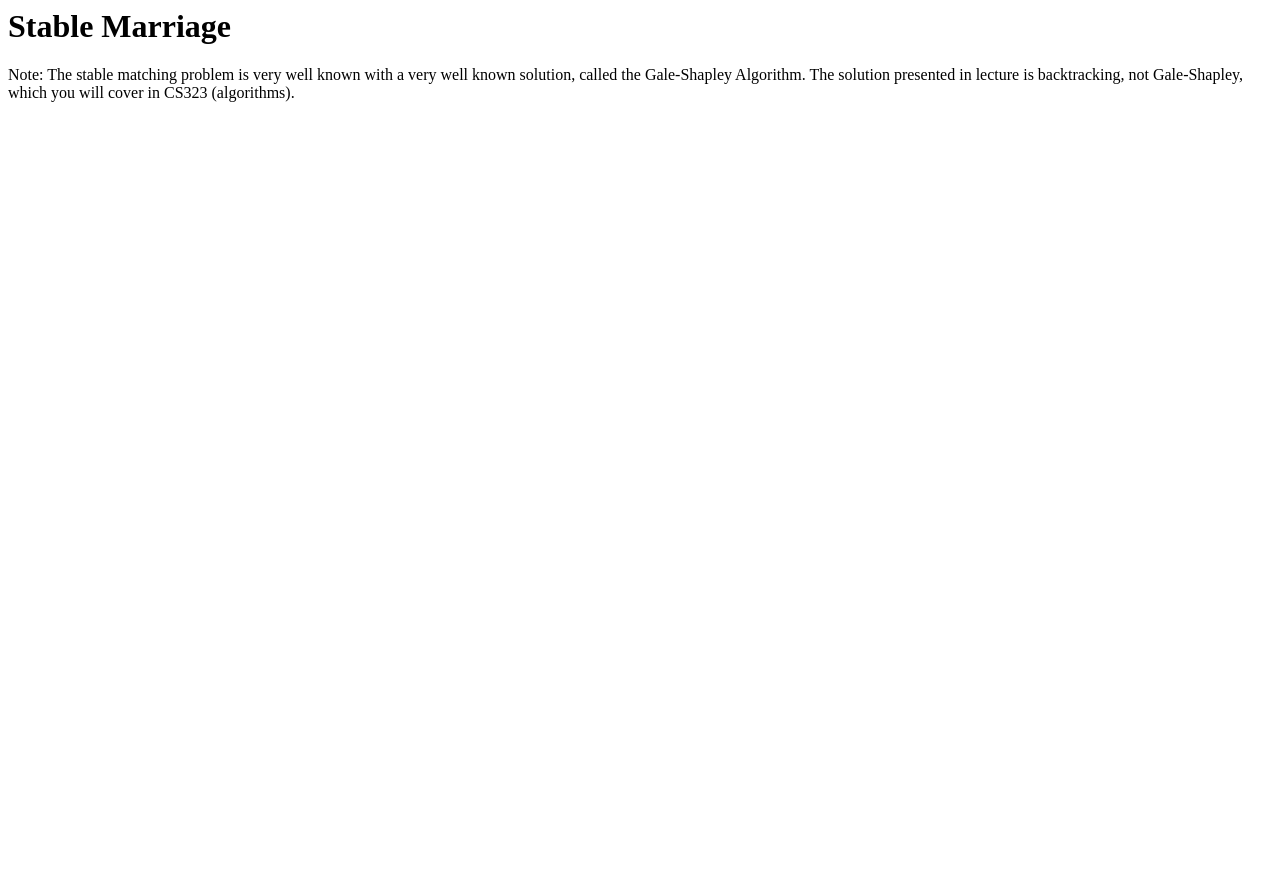
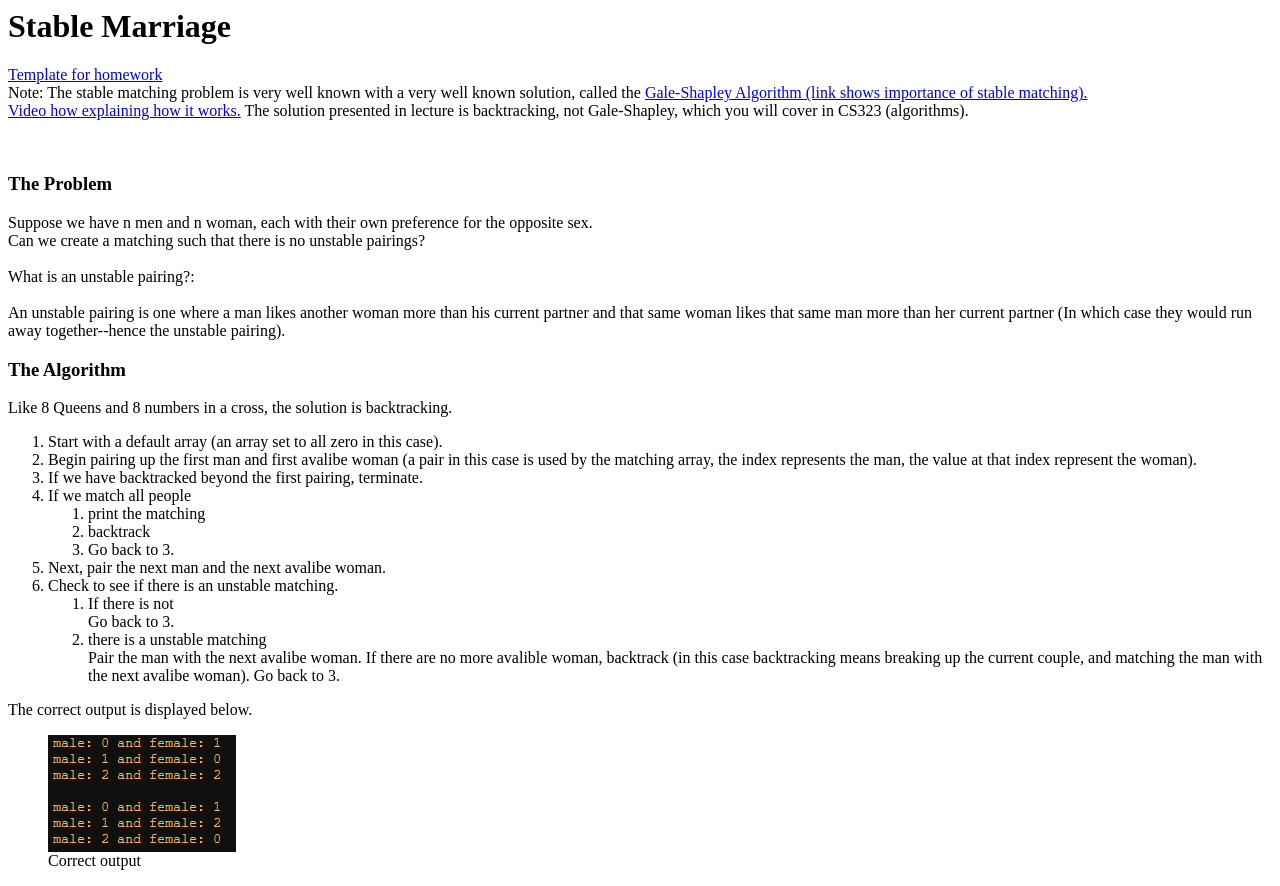
Before and after one commit to serverizzo/CppCer, a plain HTML site: page Projects/StableMarriage/stableMarriage.html in a window 1280 px wide. Before the commit the page ends 800 px from the top, so only its background shows below. Drawn offline with Linux system fonts and the light colour scheme.

Commit message:
worked on stablemarriage page and added links to number systems in notes folder (also added).

```diff
--- a/Projects/StableMarriage/stableMarriage.html
+++ b/Projects/StableMarriage/stableMarriage.html
@@ -1,6 +1,65 @@
+<head>
+    <Title>Stable Marriage</Title>
+
+</head>
+
 
 <h1>Stable Marriage</h1>
 
-<p> Note: The stable matching problem is very well known with a very well known solution, called the Gale-Shapley Algorithm.
+<p>
+    <a href="https://repl.it/@CerverizzoE/StableMarriage-iterative-for-StudentUse">Template for homework</a>
+    <br>
+    Note: The stable matching problem is very well known with a very well known solution, called the <a href="https://www.nobelprize.org/uploads/2018/06/popular-economicsciences2012.pdf" target="_blank">Gale-Shapley Algorithm (link shows importance of stable matching).</a><br>
+    <a href="https://www.youtube.com/watch?v=Qcv1IqHWAzg" target="_blank">Video how explaining how it works.</a>
+
     The solution presented in lecture is backtracking, not Gale-Shapley, which you will cover in CS323 (algorithms).
 </p>
+<br>
+
+<h3>The Problem</h3>
+<p>
+    Suppose we have n men and n woman, each with their own preference for the opposite sex. <br>
+    Can we create a matching such that there is no unstable pairings? <br> <br>
+
+    What is an unstable pairing?:<br><br>
+
+    An unstable pairing is one where a man likes another woman more than his current partner and that same woman likes
+    that same man more than her current partner (In which case they would run away together--hence the unstable pairing).
+
+</p>
+
+
+
+<h3>The Algorithm</h3>
+Like 8 Queens and 8 numbers in a cross, the solution is backtracking.<br>
+
+
+<ol>
+    <li>Start with a default array (an array set to all zero in this case). </li>
+    <li>Begin pairing up the first man and first avalibe woman (a pair in this case is used by the matching array, the index represents the man, the value at that index represent the woman). </li>
+    <li>If we have backtracked beyond the first pairing, terminate.</li>
+    <li>If we match all people</li>
+        <ol>
+            <li>print the matching</li>
+            <li>backtrack</li>
+            <li>Go back to 3.</li>
+        </ol>
+    <li>Next, pair the next man and the next avalibe woman.</li>
+    <li>Check to see if there is an unstable matching.</li>
+    <ol>
+        <li>If there is not </li>
+        Go back to 3.
+        <li> there is a unstable matching</li>
+        Pair the man with the next avalibe woman.
+        If there are no more avalible woman, backtrack (in this case backtracking means breaking up the current couple, and matching the man with the next avalibe woman).
+
+        Go back to 3.
+    </ol>
+</ol>
+
+<p>The correct output is displayed below.</p>
+<figure>
+    <img src="output.PNG" alt="correctOutput">
+    <figcaption>Correct output</figcaption>
+
+</figure>
--- a/index.html
+++ b/index.html
@@ -7,7 +7,14 @@
 </head>
 
 
+
 <body>
+    <script src="https://unpkg.com/react@16/umd/react.development.js" crossorigin></script>
+    <script src="https://unpkg.com/react-dom@16/umd/react-dom.development.js" crossorigin></script>
+    <script src = "components.js"> </script>
+    <div id = "Title"></div>
+
+
     <h1> CS211 with Professor Jerry Waxman and Edward Cerverizzo </h1>
 
     <h2>Links</h2>
@@ -26,4 +33,9 @@
         <li> <a href = "./additionalResources.html"> Additional Resources </a></li>
     </ul>
 
+    <h4> Supplemental Notes </h4>
+    <ul>
+        <li> <a href="./Notes/NumberSystems/numberSystems.html">Number Systems</a></li>
+    </ul>
+
 </body>
```
Also changed, not shown: Notes/NumberSystems/numberSystems.html (added, +23 -0 lines), components.js (+5 -4 lines), Notes/NumberSystems/pic.png (added), Projects/StableMarriage/output.PNG (added).
